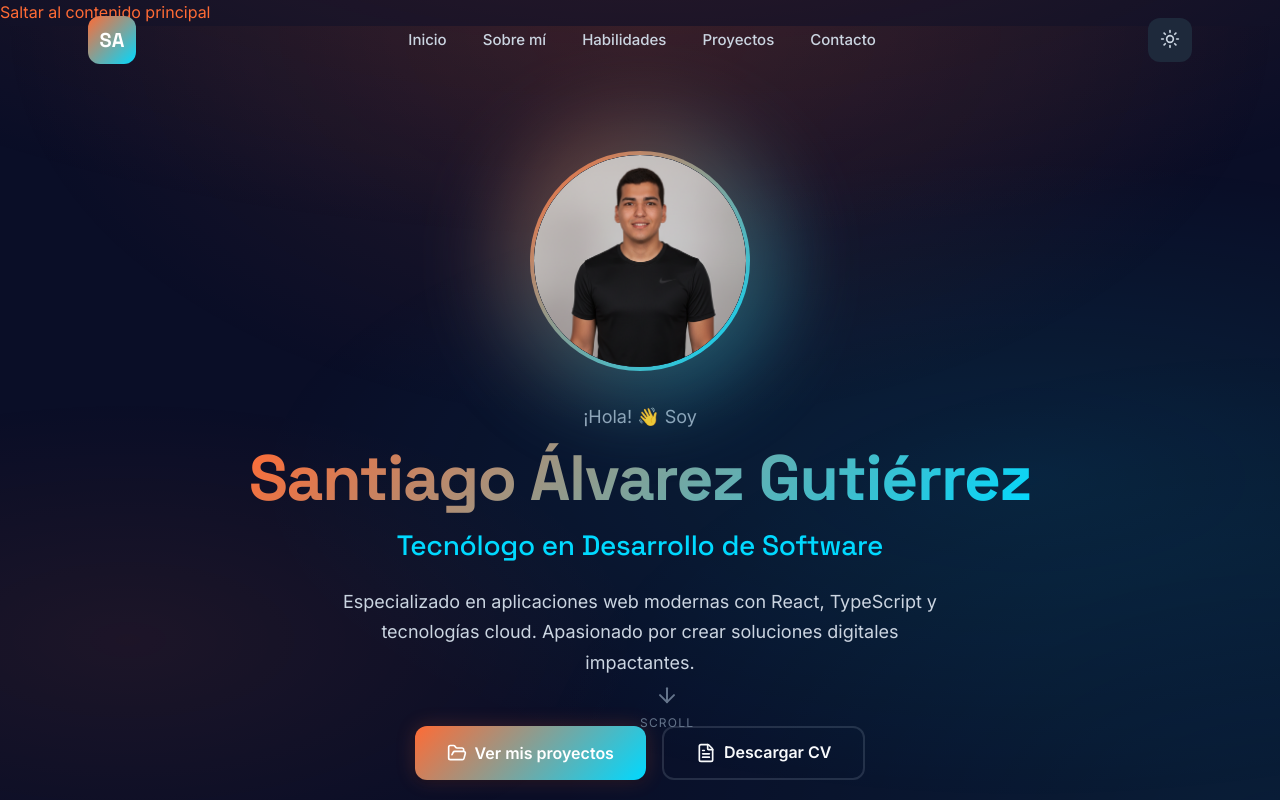
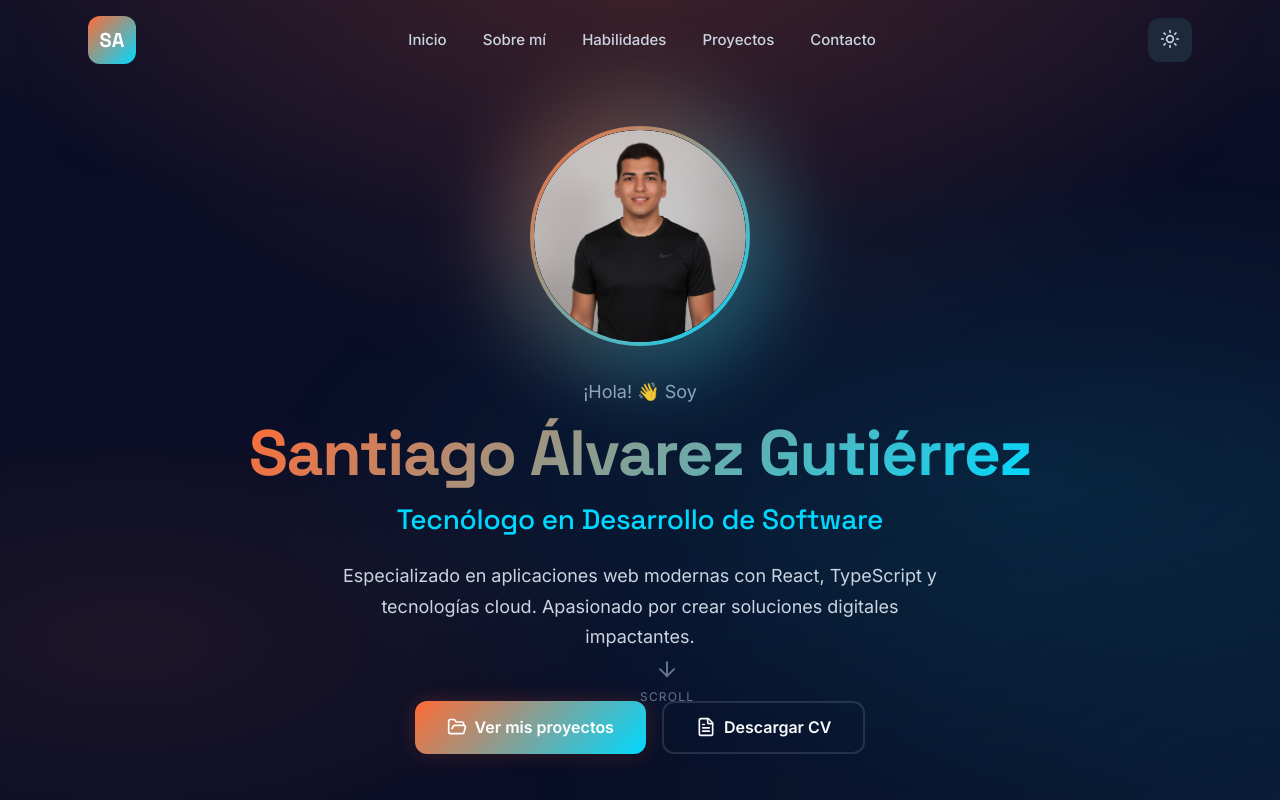
Before and after one commit to Santiago-AGZ/my-portfolio, a React (Vite) app: page / in a window 1280 px wide. Shown: the top 800 px of the page. Built offline with nearby package versions, Linux system fonts and the light colour scheme.

Commit message:
feat: Implement initial project structure, core components, types, configuration, and comprehensive documentation.

```diff
--- a/src/index.css
+++ b/src/index.css
@@ -439,6 +439,40 @@ button {
   outline-offset: 2px;
 }
 
+/* Skip Link for Accessibility */
+.skip-link {
+  position: absolute;
+  top: -100px;
+  left: 0;
+  background: var(--color-accent-primary);
+  color: white;
+  padding: var(--space-3) var(--space-5);
+  text-decoration: none;
+  font-weight: 600;
+  border-radius: 0 0 var(--radius-md) 0;
+  z-index: 9999;
+  transition: top var(--transition-fast);
+}
+
+.skip-link:focus {
+  top: 0;
+  outline: 2px solid white;
+  outline-offset: 2px;
+}
+
+/* Reduced Motion Support */
+@media (prefers-reduced-motion: reduce) {
+  *,
+  *::before,
+  *::after {
+    animation-duration: 0.01ms !important;
+    animation-iteration-count: 1 !important;
+    transition-duration: 0.01ms !important;
+    scroll-behavior: auto !important;
+  }
+}
+
+
 /* Background Decorations */
 .bg-gradient-radial {
   position: fixed;
```
